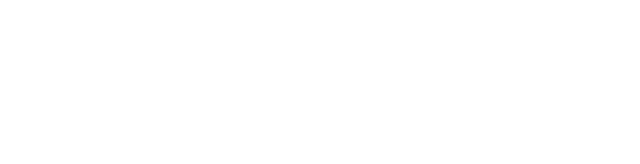
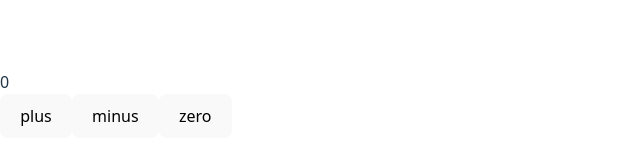
Before and after one commit to jydndev/Fullstack-Open, a React (Vite) app in the folder Part 6 - redux-note/: page / in a window 1280 px wide. Shown: the part 296-460 px from the top of the page, without its empty margins (0-640 px from the left). Built offline with nearby package versions, Linux system fonts and the light colour scheme.

Commit message:
counter ui export store

```diff
--- a/Part 6 - redux-note/src/App.jsx
+++ b/Part 6 - redux-note/src/App.jsx
@@ -13,13 +13,20 @@ const counterReducer = (state = 0, action) => {
   }
 };
 
-const store = createStore(counterReducer);
+export const store = createStore(counterReducer);
 
 function App() {
   return (
-    <>
-      <div></div>
-    </>
+    <div>
+      <div>{store.getState()}</div>
+      <button onClick={(e) => store.dispatch({ type: 'INCREMENT' })}>
+        plus
+      </button>
+      <button onClick={(e) => store.dispatch({ type: 'DECREMENT' })}>
+        minus
+      </button>
+      <button onClick={(e) => store.dispatch({ type: 'ZERO' })}>zero</button>
+    </div>
   );
 }
 
```
